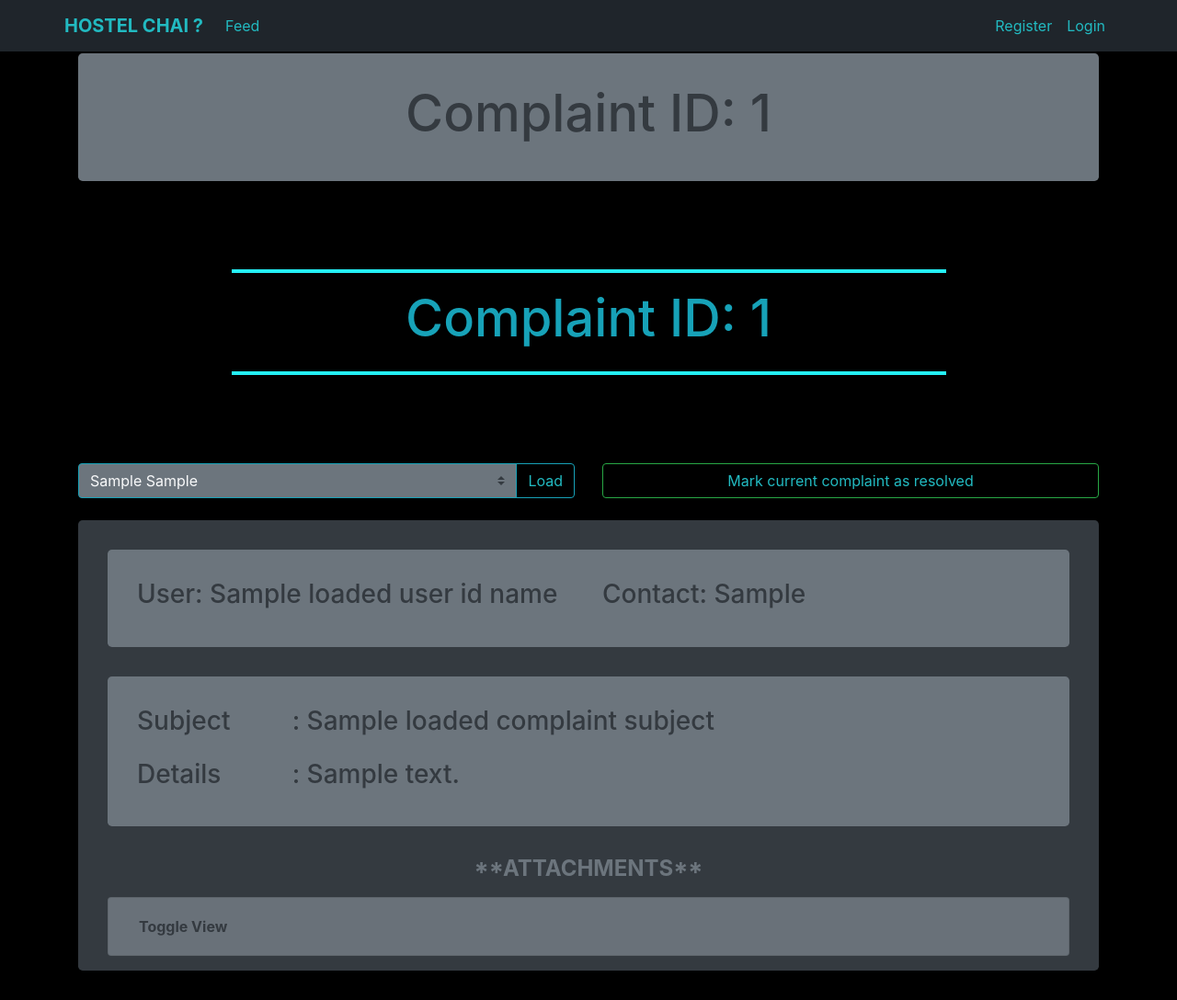
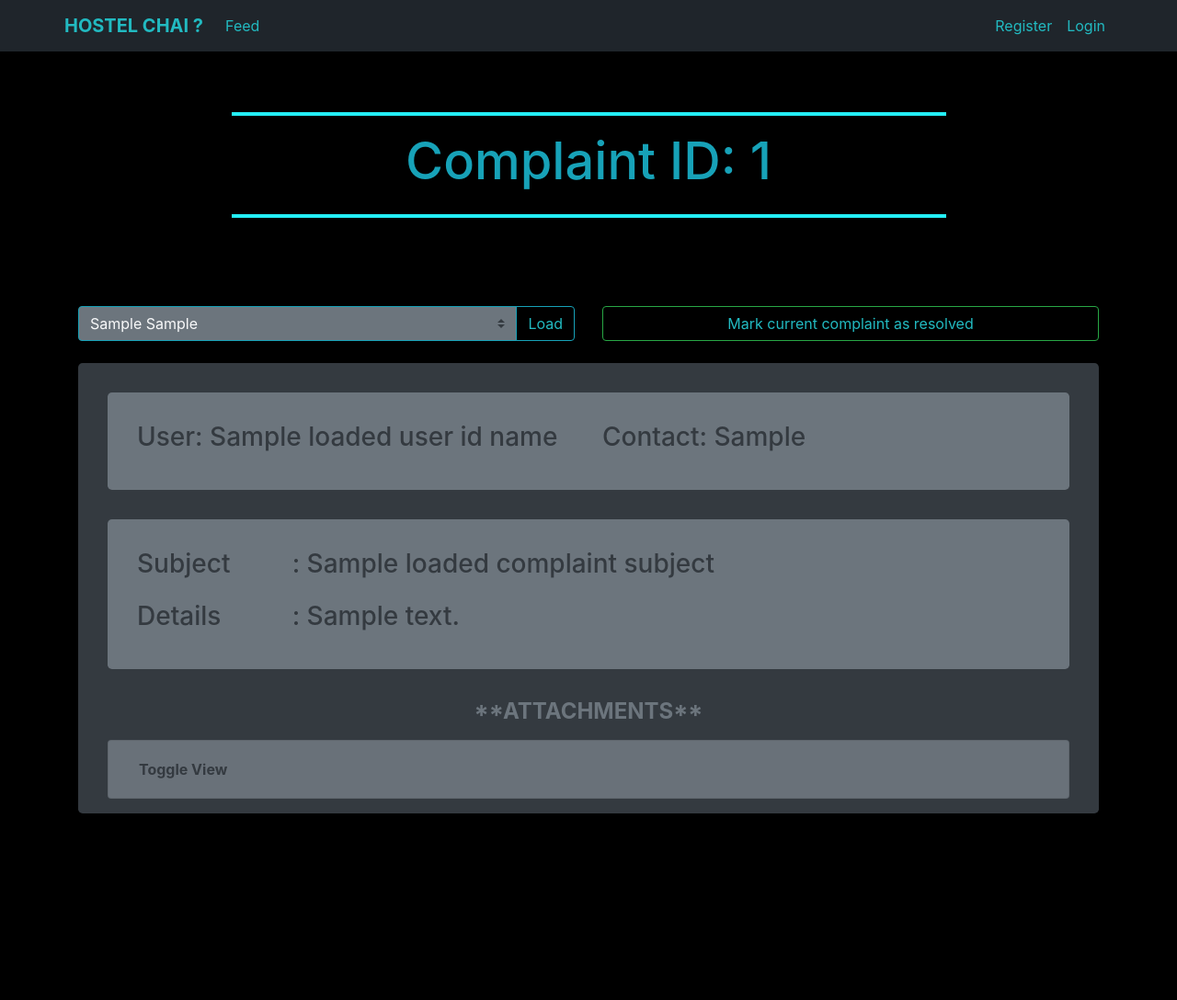
Before and after one commit to hmimusc/HostelChai, a Django app: template templates/main_app/complaint_checker_page.html in a window 1280 px wide. Shown: the whole page at 92% size. After the commit the page ends 885 px from the top, so only its background shows below. Run offline with Django 3.2, Linux system fonts and the light colour scheme; the template is opened without the code that fills it: most values are stand-ins (such as "Sample title", 1, 10 or a date in 2020); grey boxes marked "Sample" are stand-in pictures; parts of the project's set-up code (start-up, migrations or seed data) failed here and were passed over; some libraries are stand-ins or nearby versions.

Commit message:
HM Imu SC

```diff
--- a/main_app/urls.py
+++ b/main_app/urls.py
@@ -10,8 +10,8 @@ app_name = 'main_app'
 
 urlpatterns = [
     path('', views.landing_page, name='landing_page'),
-    # path('setup_admin_page/', views.setup_admin_page, name='setup_admin_page'),
-    # path('setup_admin/', views.setup_admin, name='setup_admin'),
+    path('setup_admin_page/', views.setup_admin_page, name='setup_admin_page'),
+    path('setup_admin/', views.setup_admin, name='setup_admin'),
     path('requests_loader_page/', views.requests_loader_page, name='requests_loader_page'),
     path('requests_loader/', views.requests_loader, name='requests_loader'),
     path('ad_approval_page/', views.ad_approval_page, name='ad_approval_page'),
--- a/main_app/views.py
+++ b/main_app/views.py
@@ -1013,13 +1013,13 @@ def ads_feed_page(request, page_number, location, institute, budget_from, budget
 
         try:
             budget_from = int(budget_from)
-        except ValueError:
+        except ValueError or TypeError:
             budget_from = 0
 
         if request.POST.get('budget_to') != 'inf':
             try:
                 budget_to = int(budget_to)
-            except ValueError:
+            except ValueError or TypeError:
                 budget_to = 'inf'
 
     criteria_dict = {
--- a/templates/main_app/complaint_checker_page.html
+++ b/templates/main_app/complaint_checker_page.html
@@ -16,13 +16,6 @@
     {% endblock %}
 
     {% block main_block %}
-        <div class="jumbotron jumbotron_suffix_unified bg-secondary">
-            {% if loaded_complaint_id == 'null' or all_resolved == 'true' %}
-                <h1 class="text-center text-dark header">Check complaints</h1>
-            {% else %}
-                <h1 class="text-center text-dark header">Complaint ID: {{ loaded_complaint_id }}</h1>
-            {% endif %}
-        </div>
 
         <div class="jumbotron header_layer_1 bg-transparent">
             <div class="jumbotron header_layer_2 bg-transparent">
```
